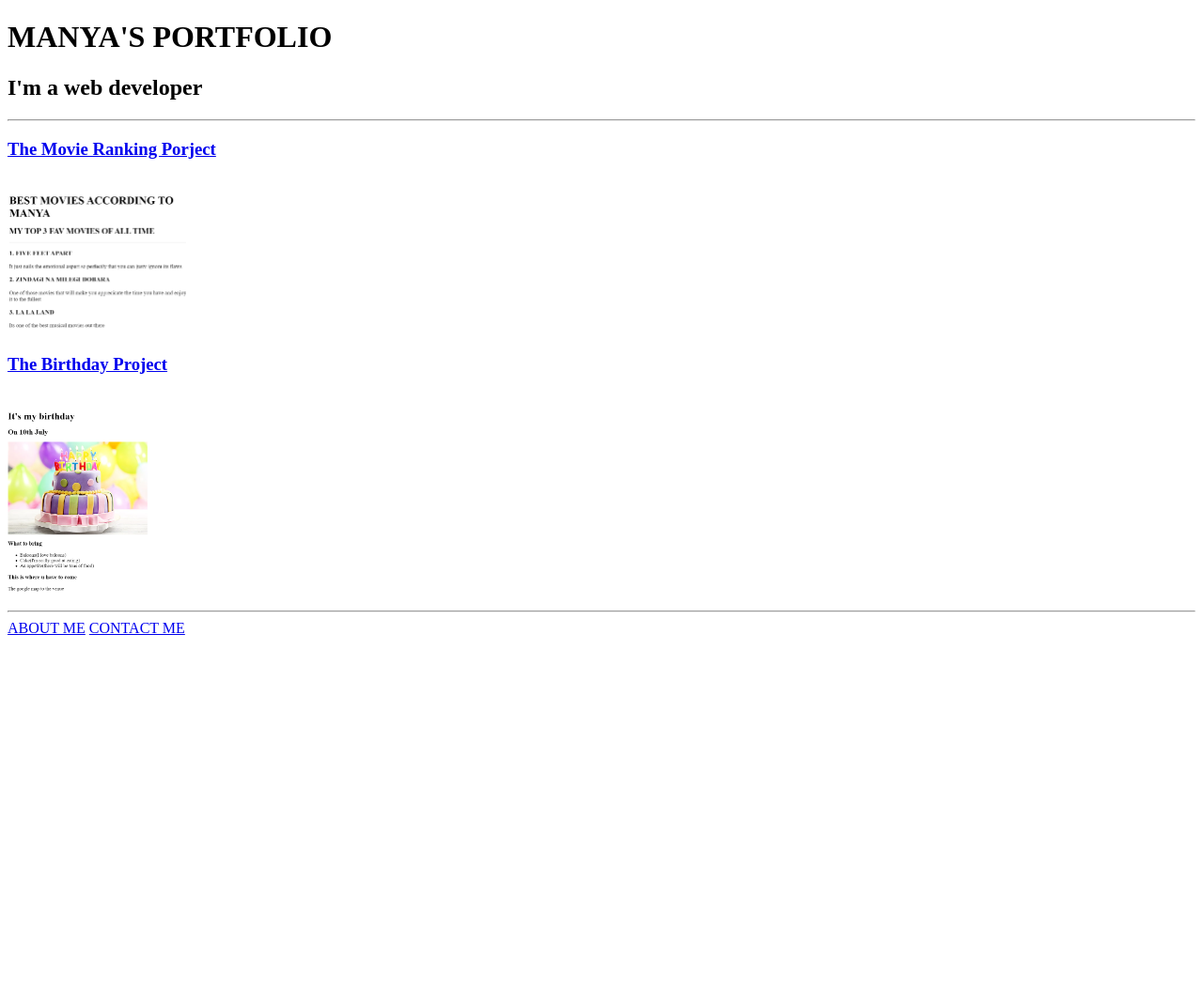
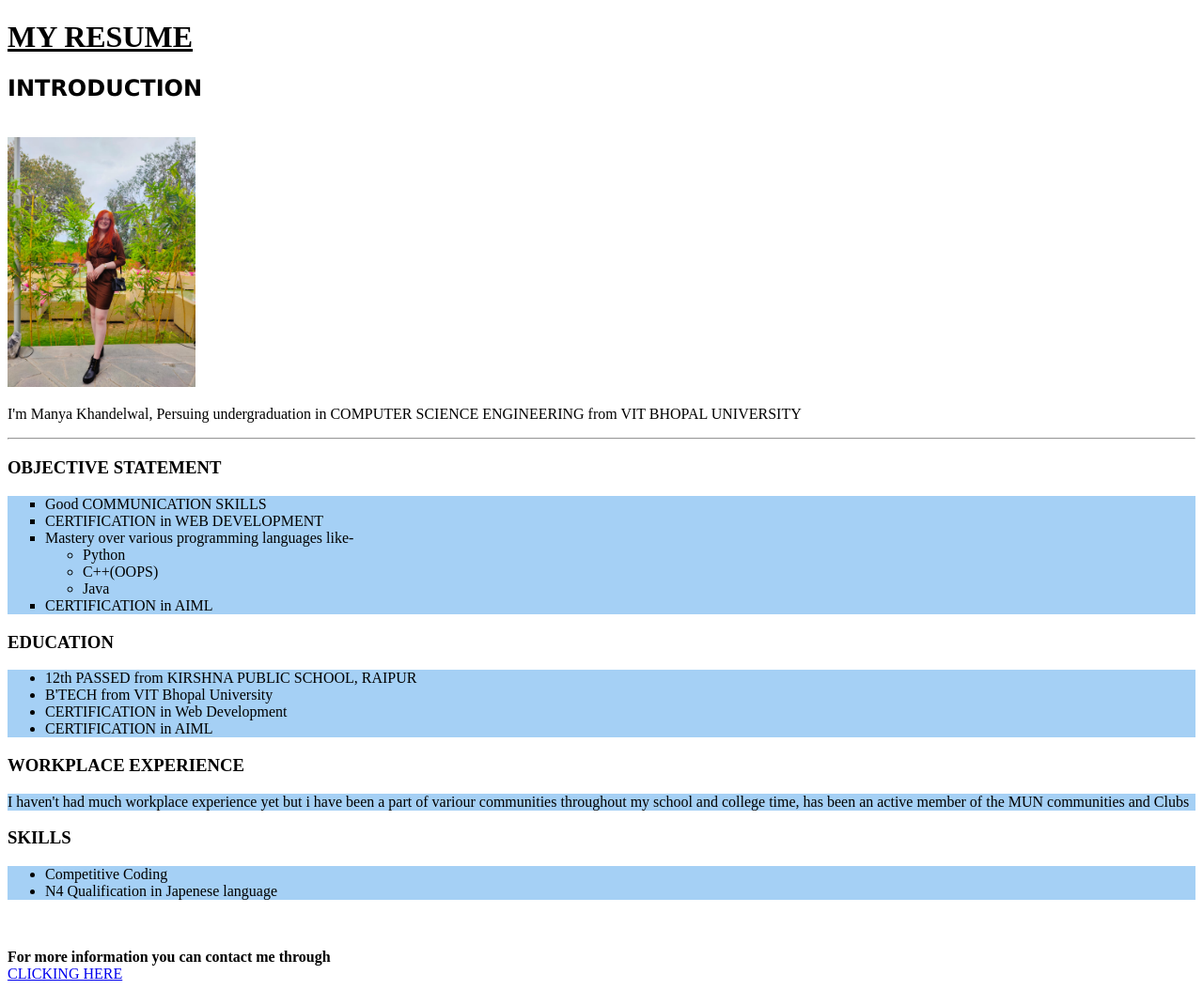
Before and after one commit to Manya-kh10/HTML-Portfolio, a plain HTML site: page index.html in a window 1280 px wide. Shown: the whole page at 94% size. Before the commit the page ends 800 px from the top, so only its background shows below. Drawn offline with Linux system fonts and the light colour scheme.

Commit message:
Add files via upload

```diff
--- a/index.html
+++ b/index.html
@@ -1,37 +1,49 @@
-<!-- TODO 1: Create the HTML Boilerplate -->
-
-
-<!-- TODO 2: Add Your previous projects' HTML into the public folder -->
-
-<!-- TODO 3: Take screenshots of your project previews and add the images to the images folder -->
-
-<!-- TODO 4: Add titles/subtitles etc. -->
-
-<!-- TODO 5: Add a link to the project pages -->
-
-<!-- TODO 6: Add images to show the project previews
-HINT for TODO 6: You can use the height attribute set to 200 to make the image smaller:
-https://developer.mozilla.org/en-US/docs/Web/HTML/Element/img#attr-height -->
-
-<!-- TODO 7: Add the Contact Me and About Me page links -->
 <!DOCTYPE html>
 <html lang="en">
 <head>
     <meta charset="UTF-8">
     <meta name="viewport" content="width=device-width, initial-scale=1.0">
-    <title>MY PORTFOLIO</title>
+    <title>My Resume</title>
 </head>
 <body>
-    <h1>MANYA'S PORTFOLIO</h1>
-    <h2>I'm a web developer</h2>
+    <u><h1>MY RESUME</h1></u>
+
+    <h2 style="font-family: 'Lucida Sans', 'Lucida Sans Regular', 'Lucida Grande', 'Lucida Sans Unicode', Geneva, Verdana, sans-serif;">INTRODUCTION</h2><br>
+    <img style="margin: 0cap;" style="margin-top: 0cqi;" src="./WhatsApp Image 2024-04-23 at 17.39.29.jpeg"width="200"/><br>
+    <div><p >I'm Manya Khandelwal, Persuing undergraduation in COMPUTER SCIENCE ENGINEERING from VIT BHOPAL UNIVERSITY </p></div>
     <hr>
-    <h3><a href="../2.4 Movie Ranking Project/index.html">The Movie Ranking Porject</a></h3><br>
-    <img src ="./assets/images/Screenshot 2024-04-21 235347.png" width="190"Alt="The preview of the movie ranking project"><br>
-    <h3><a href="../3.4 Birthday Invite Project/index.html">The Birthday Project</a></h3><br>
-    <img src ="./assets/images/Screenshot 2024-04-21 235517.png" width="190"alt="The preview of the birthday invitation project"><br>
-    <hr>
-    <a href="./public/about.html">ABOUT ME</a>
-<a href="./public/contact.html">CONTACT ME </a>
+    <h3>OBJECTIVE STATEMENT</h3>
+    <ul  style="background: rgb(165, 208, 245);" type ="square">
+        <li>Good COMMUNICATION SKILLS</li>
+        <li>CERTIFICATION in WEB DEVELOPMENT</li>
+        <LI>Mastery over various programming languages like-
+            <ul type="circle">
+                <li>Python</li>
+                <li>C++(OOPS)</li>
+                <li>Java</li>
+            </ul>
+        <li>CERTIFICATION in AIML</li>
+        </LI>
+    </ul>
+    <h3>EDUCATION</h3>
+    <ul style="background: rgb(165, 208, 245);">
+        <li>12th PASSED from KIRSHNA PUBLIC SCHOOL, RAIPUR</li>
+        <li>B'TECH from VIT Bhopal University</li>
+        <li>CERTIFICATION in Web Development</li>
+        <li>CERTIFICATION in AIML </li>
+    </ul>
+    <H3>WORKPLACE EXPERIENCE</H3>
+    <P style="background: rgb(165, 208, 245);">I haven't had much workplace experience yet but i have been a part of variour communities throughout my school and college time, has been an active member of the MUN communities and Clubs</P>
+    <h3>SKILLS</h3>
+    <ul style="background: rgb(165, 208, 245);">
+        <li>Competitive Coding </li>
+        <li>N4 Qualification in Japenese language</li>
+    </ul>
+    <BR>
+    <BR>
+    <B>For more information you can contact me through </B>
+    <footer><a href="./contactme.html">CLICKING HERE</a></footer>
+
 
 
 </body>
```
Also changed, not shown: WhatsApp Image 2024-04-23 at 17.39.29.jpeg (added), contactme.html (added).
